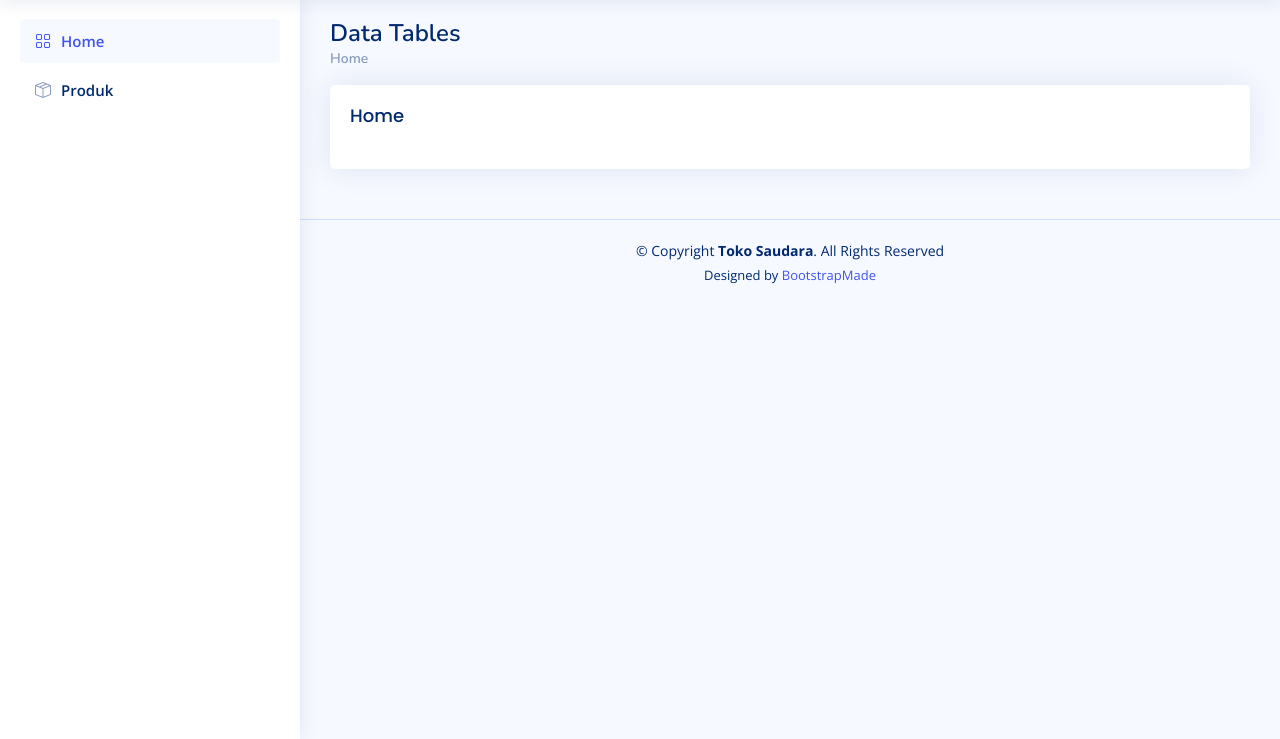
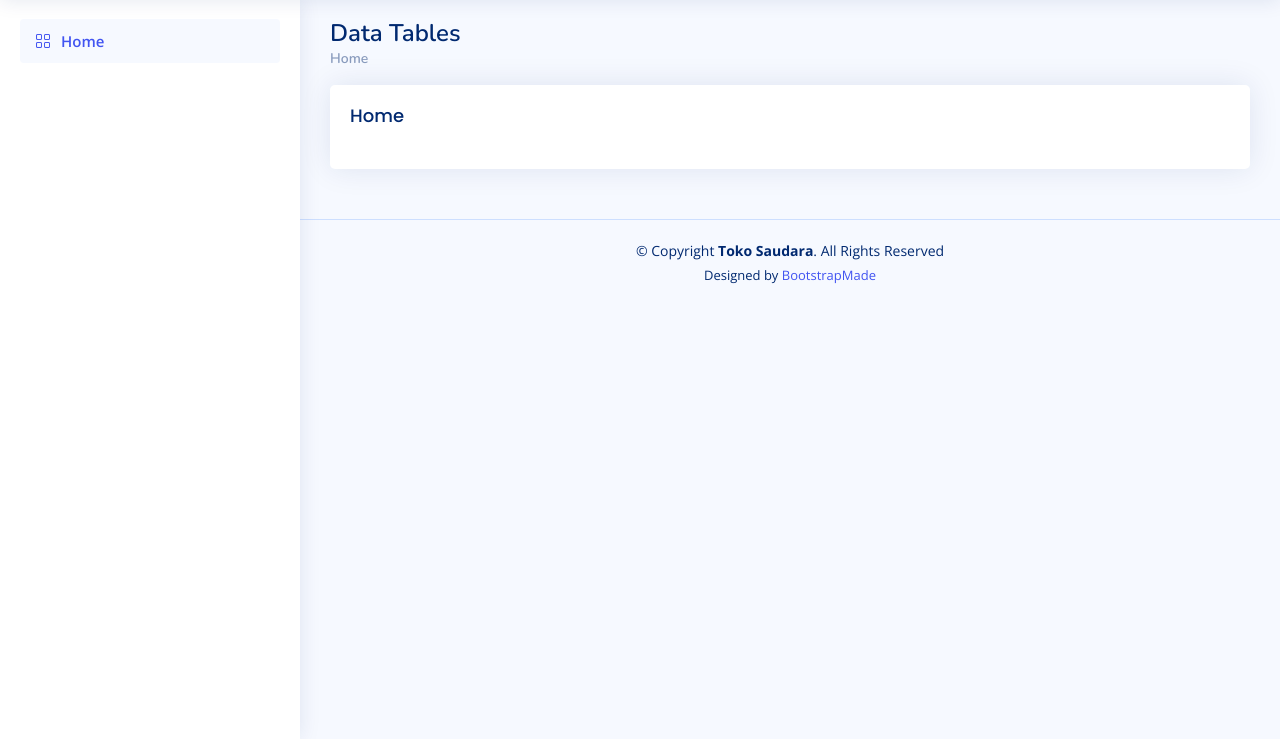
Before and after one commit to Pramudya76/UTS_PWL, a CodeIgniter 4 app: the page made by app/Views/v_home.php in a window 1280 px wide. Shown: the part 61-800 px from the top of the page. Run offline with PHP 8.4 and a stand-in for CodeIgniter, Linux system fonts and the light colour scheme; the template is opened without the code that fills it, so the values that code supplies are empty; some libraries are stand-ins or nearby versions.

Commit message:
Merubah Sidebar

```diff
--- a/app/Views/components/sidebar.php
+++ b/app/Views/components/sidebar.php
@@ -21,13 +21,19 @@
         <?php
         }
         ?>
+        <?php
+        if (session()->get('role') == 'admin') {
+        ?>
+            <li class="nav-item">
+                <a class="nav-link <?php echo (uri_string() == 'produk') ? "" : "collapsed" ?>" href="produk">
+                    <i class="bi bi-box-seam"></i>
+                    <span>Produk</span>
+                </a>
+            </li><!-- End Produk Nav -->
+        <?php
+        }
+        ?>
 
-        <li class="nav-item">
-            <a class="nav-link <?php echo (uri_string() == 'produk') ? "" : "collapsed" ?>" href="produk">
-                <i class="bi bi-box-seam"></i>
-                <span>Produk</span>
-            </a>
-        </li><!-- End Produk Nav -->
 
         <?php
         if (session()->get('role') == 'guest') {
```
